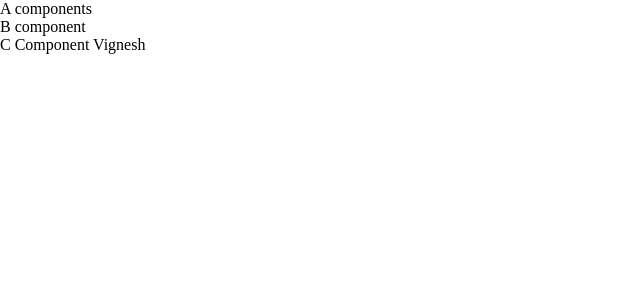
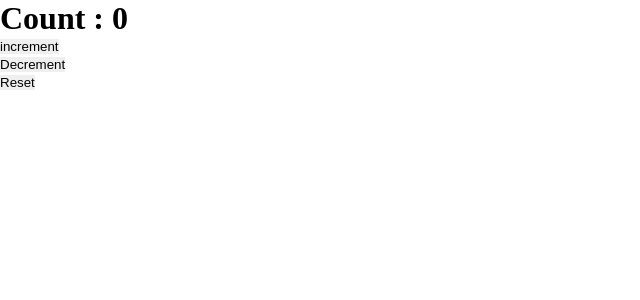
Before and after one commit to kamalrajms/vignesh, a React (Vite) app: page / in a window 1280 px wide. Shown: the top 300 px of the page, without its empty margins (0-640 px from the left). Built offline with nearby package versions, Linux system fonts and the light colour scheme.

Commit message:
useReducer

```diff
--- a/src/App.jsx
+++ b/src/App.jsx
@@ -1,10 +1,36 @@
-import React, { useRef, useState, useEffect } from "react";
-import A from "./componts/A";
+import React, { useRef, useState, useEffect, useReducer } from "react";
 
 export default function App() {
+  // const [count, setCount] = useState(0);
+  const initial = { count: 0 };
+  const [state, dispatch] = useReducer(reducer, initial);
+
+  function reducer(state, action) {
+    switch (action.type) {
+      case "increment":
+        return { count: state.count + 1 };
+      case "decriment":
+        return { count: state.count - 1 };
+      case "reset":
+        return { count: 0 };
+      default:
+        return state;
+    }
+  }
   return (
     <>
-      <A />
+      {/* <h1>{count}</h1>
+      <button onClick={() => setCount(count + 1)}>inc</button>
+      <br></br>
+      <button onClick={() => setCount(count - 1)}>Dev</button>
+      <br />
+      <button onClick={() => setCount(0)}>reset</button> */}
+      <h1>Count : {state.count}</h1>
+      <button onClick={() => dispatch({ type: "increment" })}>increment</button>
+      <br />
+      <button onClick={() => dispatch({ type: "decriment" })}>Decrement</button>
+      <br />
+      <button onClick={() => dispatch({ type: "reset" })}>Reset</button>
     </>
   );
 }
```
